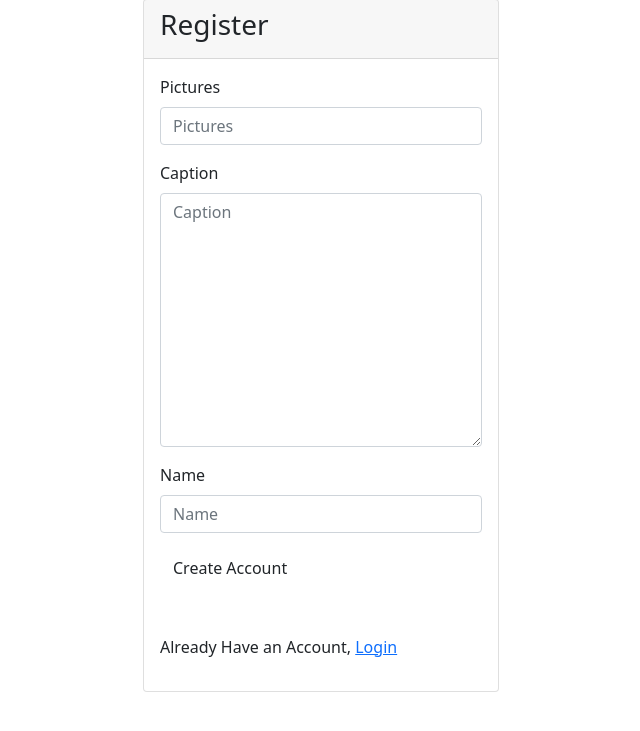
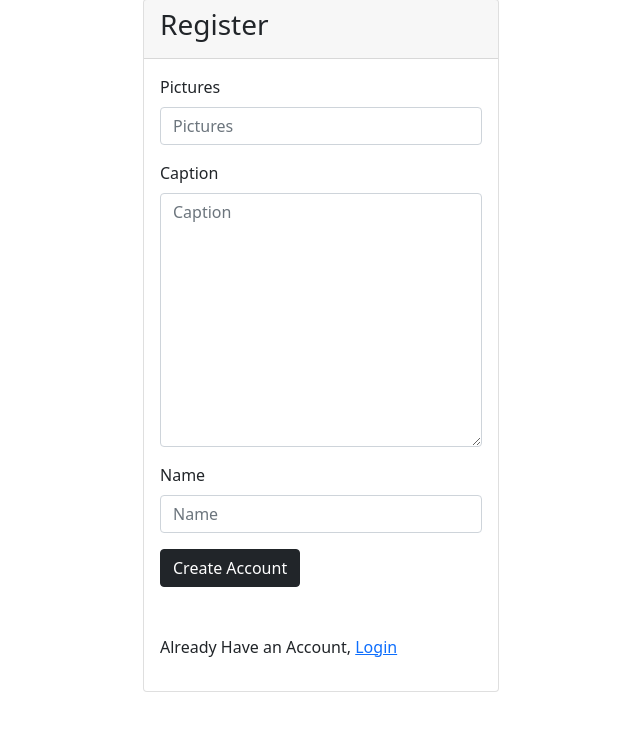
Before and after one commit to RhonaJoyKe/Insta-Clone, a Django app: template app/templates/registration/registration_form.html in a window 1280 px wide. Shown: the part 49-780 px from the top of the page, without its empty margins (319-959 px from the left). Run offline with Django 3.2, Linux system fonts and the light colour scheme; the template is opened without the code that fills it: values that come from a table or form of the project are taken from there, others are empty; some libraries are stand-ins or nearby versions.

Commit message:
modifies button

```diff
--- a/app/templates/registration/login.html
+++ b/app/templates/registration/login.html
@@ -18,7 +18,7 @@
                         {% csrf_token %}
                         {% bootstrap_form form%}
                         <div class="form-group">
-                            <input type="submit" class="btn btn-sm-dark" value="Login">
+                            <input type="submit" class="btn btn-dark" value="Login">
                         </div>
                         <input type="hidden" name="next" value="{{next}}">
                     </form>
--- a/app/templates/registration/registration_form.html
+++ b/app/templates/registration/registration_form.html
@@ -18,7 +18,7 @@
             {% csrf_token %}
             {% bootstrap_form form %}
             <div class="form-group">
-              <input type="submit" class="btn btn-sm-dark" value="Create Account">
+              <input type="submit" class="btn btn-dark" value="Create Account">
             </div>
             <input type="hidden" name="next" value="{{next}}">
           </form>
```
